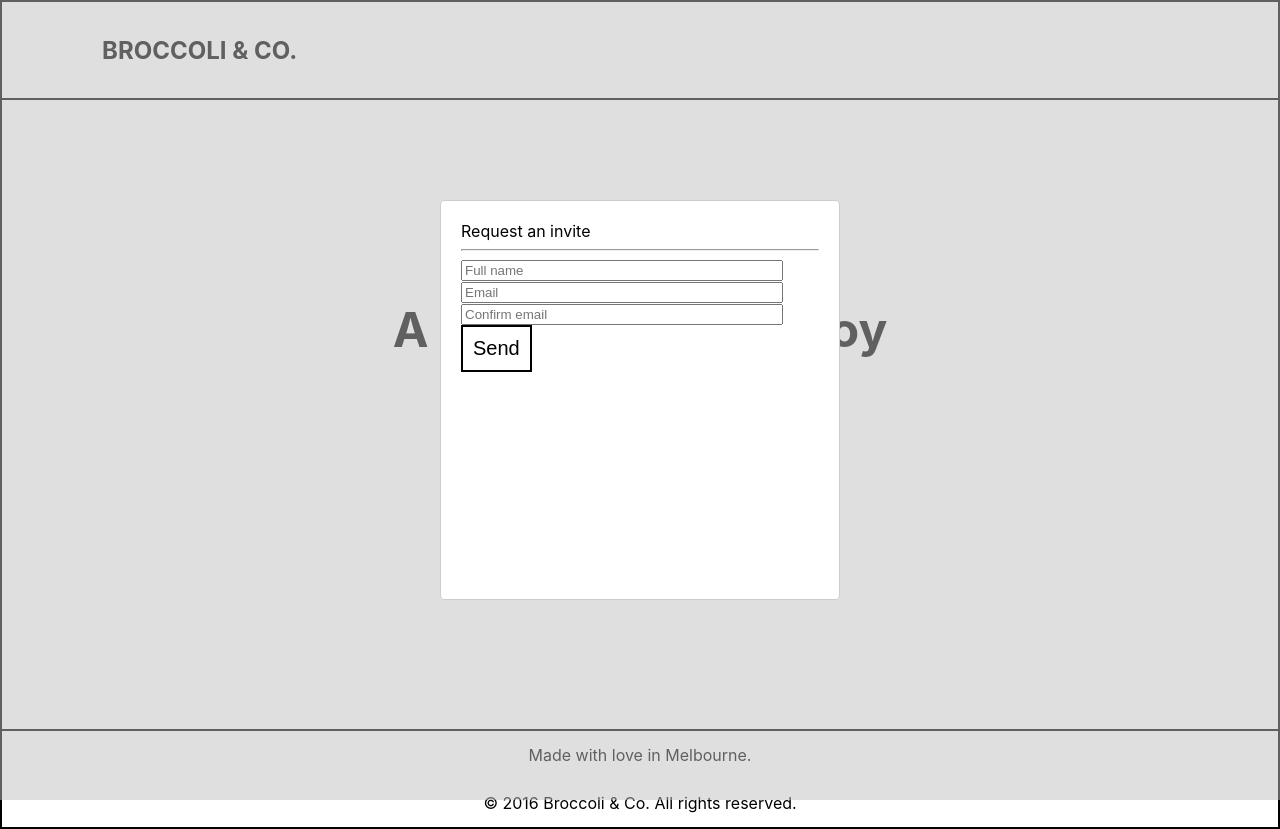
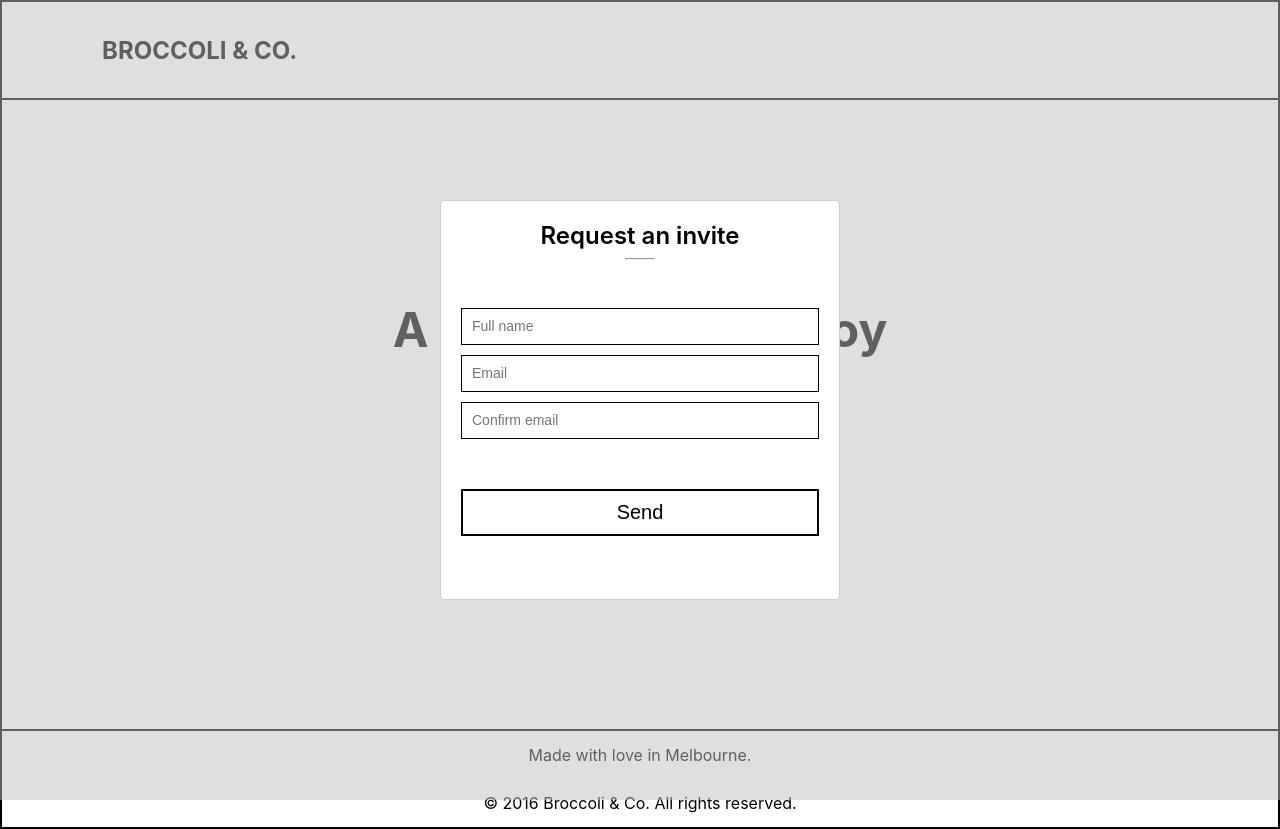
Before and after one commit to danchengsh/blinq-challenge, a React (Create React App) app in the folder blinq-app/: page / in a window 1280 px wide. Both pictures are taken after a click on the button "Request an invite". Built offline with nearby package versions, Linux system fonts and the light colour scheme.

Commit message:
Updated styles for Button and Modal

```diff
--- a/blinq-app/src/components/button/button.component.jsx
+++ b/blinq-app/src/components/button/button.component.jsx
@@ -1,8 +1,8 @@
 import './button.styles.css';
 
-const Button = ({ children, ...otherProps }) => {
+const Button = ({ children, fullLength, isLoading, ...otherProps }) => {
     return (
-      <button className="button-styles" {...otherProps}>{children}</button>
+      <button className={`button-styles ${fullLength && 'long-button'} ${isLoading && 'blurred'}`} {...otherProps}>{children}</button>
     );
 };
 
--- a/blinq-app/src/components/button/button.styles.css
+++ b/blinq-app/src/components/button/button.styles.css
@@ -4,3 +4,13 @@
     font-size: 20px;
     background-color: transparent;
 }
+
+.long-button {
+    width: 100%;
+    padding: 10px auto;
+}
+
+.blurred {
+    color: rgba(192, 192, 192, 0.4);
+    border-color: rgba(192, 192, 192, 0.4);
+}
--- a/blinq-app/src/components/form-input/form-input.styles.css
+++ b/blinq-app/src/components/form-input/form-input.styles.css
@@ -1,3 +1,10 @@
 .input-styles {
-    width: 90%;
+    width: 100%;
+    border: 1px solid black;
+    padding: 10px;
+    margin-bottom: 10px;
 }
+
+.input-styles::placeholder {
+    font-size: 14px;
+}
--- a/blinq-app/src/components/homepage/homepage.component.jsx
+++ b/blinq-app/src/components/homepage/homepage.component.jsx
@@ -81,10 +81,12 @@ const Homepage = () => {
               overlayClassName="modal-overlay"
               ariaHideApp={false}
               contentLabel="Request an invite">
-              <div>All done!</div>
-              <hr />
-              <div>You will be one of the first to experience Broccoli & Co. when we launch.</div>
-              <Button type="button" onClick={closeModal}>OK</Button>
+              <div className="modal-title">All done!</div>
+              <hr className="divider" />
+              <div className="space" />
+              <div className="modal-message">You will be one of the first to experience Broccoli & Co. when we launch.</div>
+              <div className="space" />
+              <Button type="button" fullLength onClick={closeModal}>OK</Button>
             </Modal>
           ) : (
             <Modal
@@ -94,15 +96,17 @@ const Homepage = () => {
               overlayClassName="modal-overlay"
               ariaHideApp={false}
               contentLabel="Request an invite">
-              <div>Request an invite</div>
-              <hr />
+              <div className="modal-title">Request an invite</div>
+              <hr className="divider" />
+              <div className="space" />
               <form onSubmit={handleSubmit}>
                 <FormInput type="text" pattern="[A-Za-z]{3,}" onChange={handleChange} placeholder="Full name" name="fullName" value={fullName} />
                 <FormInput type="email" onChange={handleChange} placeholder="Email" name="email" value={email} />
                 <FormInput type="email" onChange={handleChange} placeholder="Confirm email" name="confirmEmail" value={confirmEmail} />
-                <Button type="submit">{requestFetching ? 'Sending, please wait...': 'Send'}</Button>
+                <div className="space" />
+                <Button type="submit" fullLength isLoading={requestFetching}>{requestFetching ? 'Sending, please wait...': 'Send'}</Button>
               </form>
-              <div>{errorMessage}</div>
+              <div className="error">{errorMessage}</div>
             </Modal>
           )}
           <div className="title">A better way to enjoy every day.</div>
--- a/blinq-app/src/components/homepage/homepage.styles.css
+++ b/blinq-app/src/components/homepage/homepage.styles.css
@@ -22,6 +22,33 @@
     margin-bottom: 20px;
 }
 
+.modal-title {
+    text-align: center;
+    font-size: 24px;
+    font-weight: 600;
+}
+
+.modal-message {
+    text-align: center;
+}
+
+.divider {
+    width: 30px;
+    background-color: black;
+}
+
+.space {
+    width: 100%;
+    height: 40px;
+}
+
+.error {
+    margin-top: 10px;
+    text-align: center;
+    font-size: 14px;
+    font-weight: 400;
+}
+
 /* .modal-content {
     top: 50%;
     left: 50%;
```
